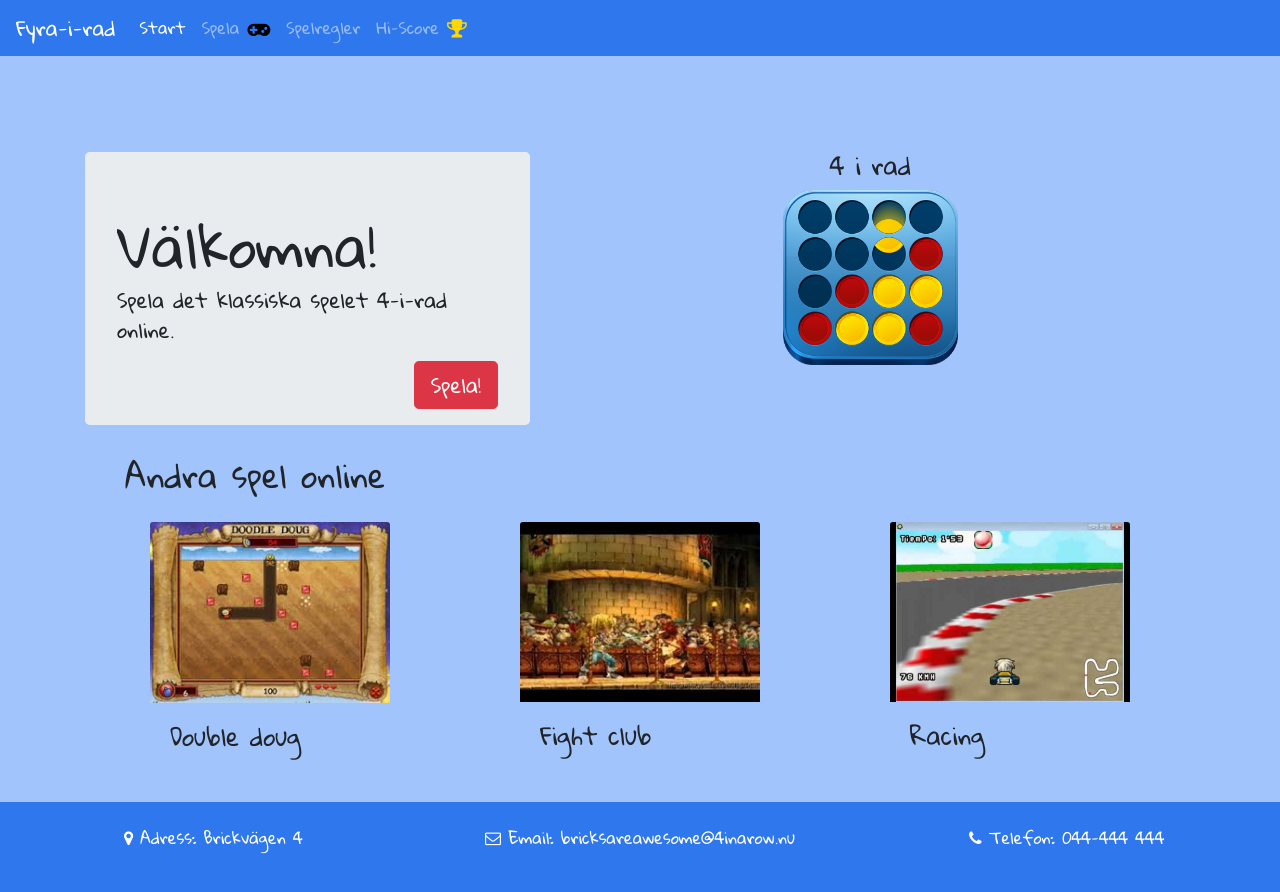
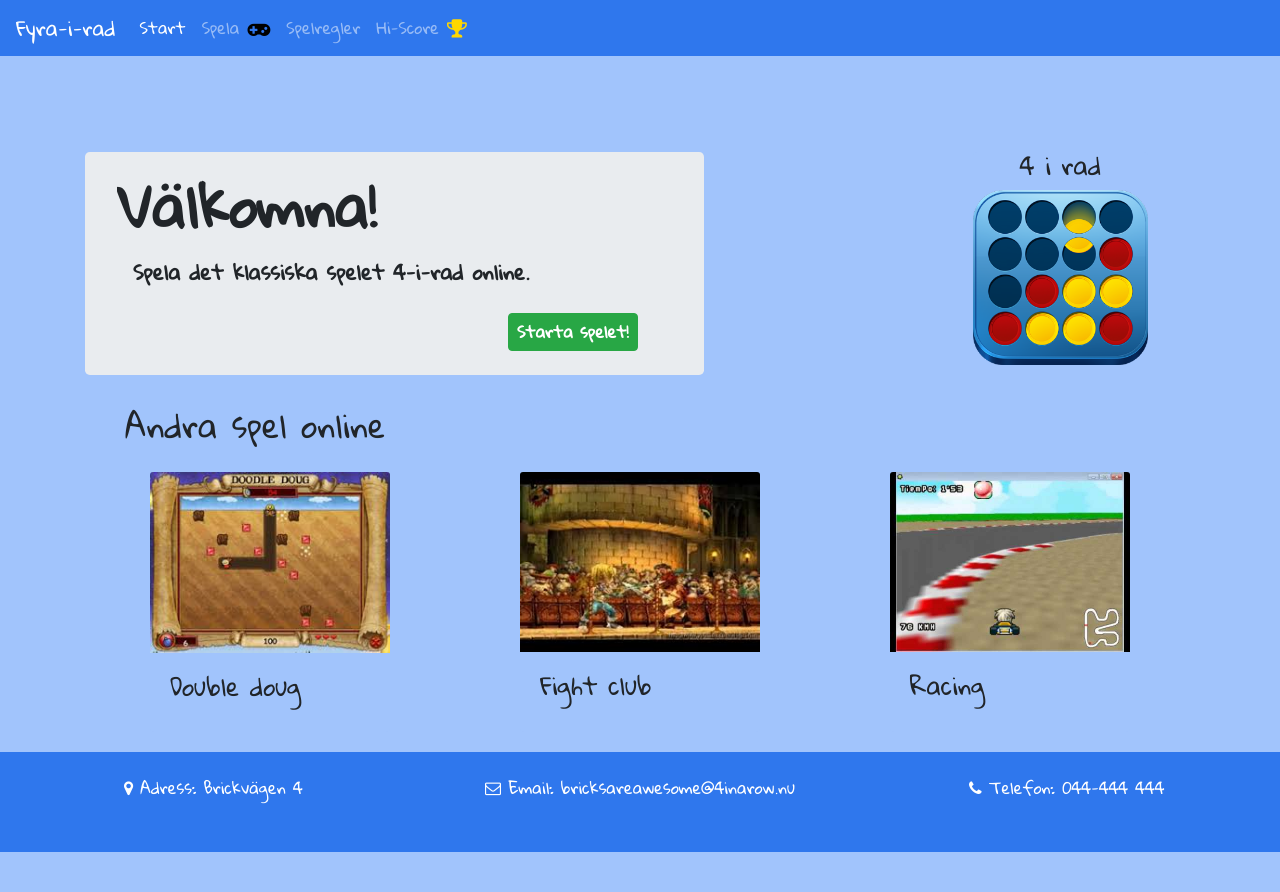
Before and after one commit to Janssonn91/Fyra-i-rad-Team-A, a website: page www/index.html in a window 1280 px wide. After the commit the page ends 852 px from the top, so only its background shows below. Drawn offline with Linux system fonts and the light colour scheme.

Commit message:
conflict

```diff
--- a/www/index.html
+++ b/www/index.html
@@ -44,13 +44,18 @@
     </header>
     <main class="container testconnect">
       <div class="row">
-        <div class="col-5 mt-5">
-          <div class="jumbotron bg-jumbotron">
-            <h1 class="text-jumbo ">Välkomna!</h1>
-            <p class="lead text-jumbo">Spela det klassiska spelet 4-i-rad online.</p>
-            <p class="lead">
-              <a class="btn btn-danger btn-lg float-right" href="/spela.html" role="button">Spela!</a>
-            </p>
+        <div class="col-7 mt-5">
+          <div class="jumbotron bg-jumbotron mt-0 py-4 mr-3 text-jumbo">
+            <h1 class="mb-4 font-weight-bold">Välkomna!</h1>
+            <h2 class="lead ml-2 ml-lg-3 font-weight-bold">Spela det klassiska spelet 4-i-rad online.</h2>
+            <div class="row">
+              <div class="col-2 col-sm-6 col-md-6 col-lg-8">
+
+              </div>
+              <div class="col-8 col-sm-6 col-md-6 col-lg-3 ml-0 pl-0 ml-sm-5 pl-sm-4 pl-md-0 ml-md-0 float-right">
+                <a class="btn btn-success py-2 px-2 ml-3 font-weight-bold" href="/spela.html" role="button">Starta spelet!</a>
+              </div>
+            </div>
           </div>
         </div>
         <div class="col-4 mt-5 ml-5">
```
